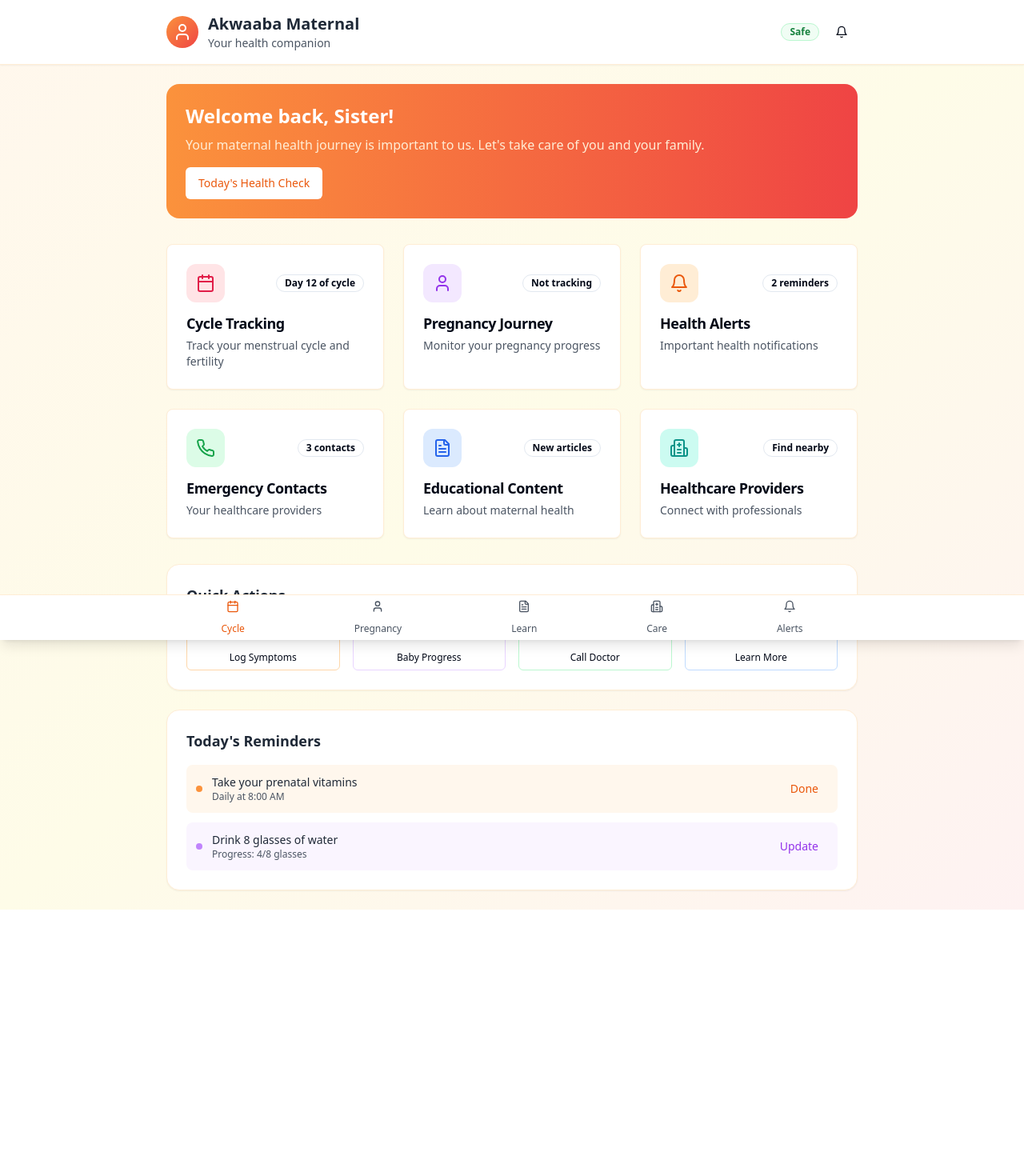
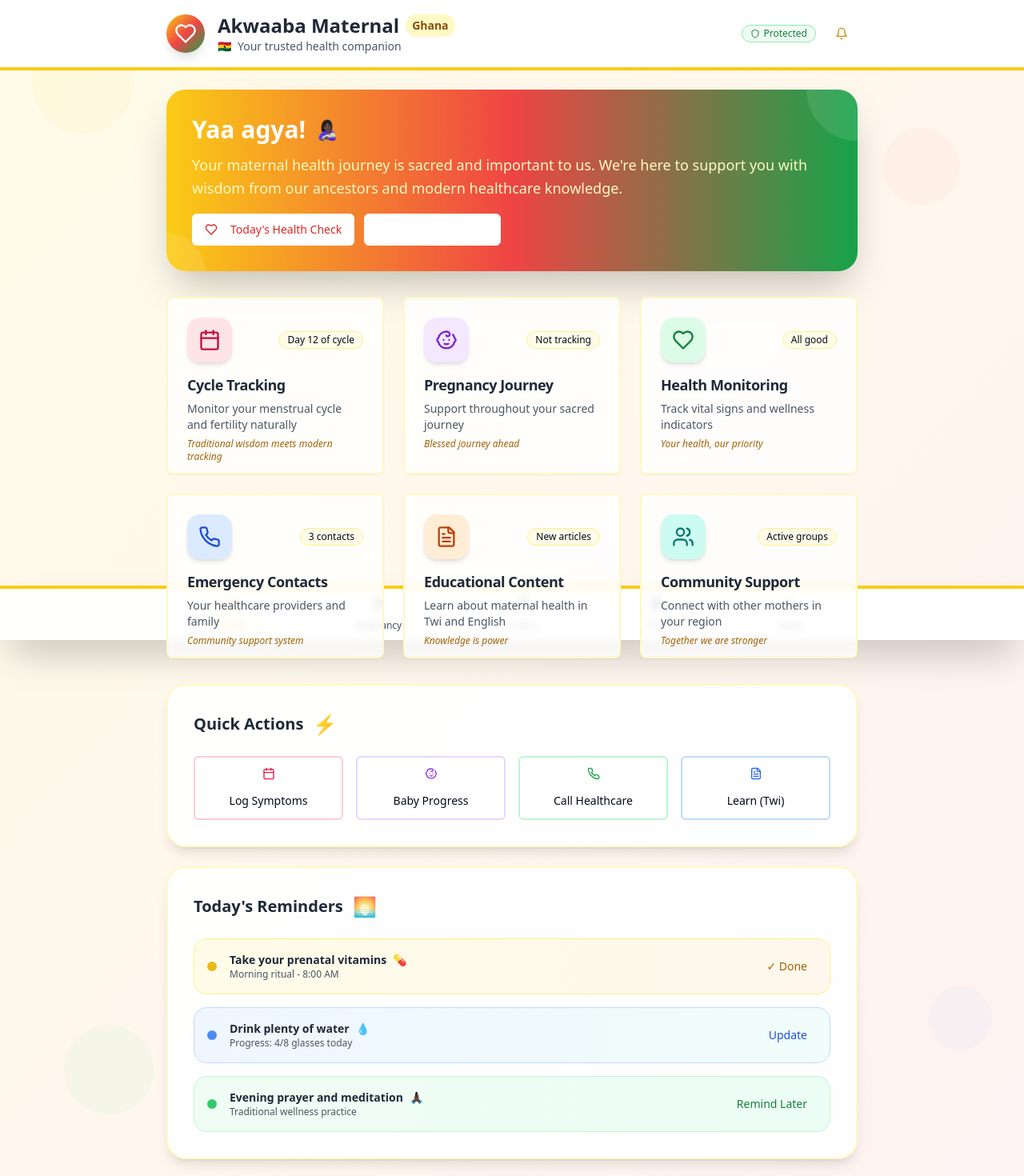
Before and after one commit to ababs17/PregCare-ghana, a React (Vite) app: page / in a window 1280 px wide. Shown: the top 1470 px of the page at 80% size. Before the commit the page ends 1137 px from the top, so only its background shows below. Built offline with nearby package versions, Linux system fonts and the light colour scheme.

Commit message:
Refactor: Enhance visual design and cultural elements
- Implement Ghanaian cultural elements in the design.
- Improve icon-based navigation.
- Refine color scheme and imagery.

```diff
--- a/src/pages/Index.tsx
+++ b/src/pages/Index.tsx
@@ -2,7 +2,7 @@
 import { useState } from 'react';
 import { Card, CardContent, CardDescription, CardHeader, CardTitle } from "@/components/ui/card";
 import { Button } from "@/components/ui/button";
-import { Calendar, User, Bell, Phone, FileText, Hospital } from 'lucide-react';
+import { Calendar, User, Bell, Phone, FileText, Hospital, Heart, Baby, Users, Shield } from 'lucide-react';
 import { Badge } from "@/components/ui/badge";
 
 const Index = () => {
@@ -11,68 +11,99 @@ const Index = () => {
   const dashboardCards = [
     {
       title: "Cycle Tracking",
-      description: "Track your menstrual cycle and fertility",
+      description: "Monitor your menstrual cycle and fertility naturally",
       icon: Calendar,
-      color: "bg-rose-100 text-rose-600",
-      status: "Day 12 of cycle"
+      color: "bg-rose-100 text-rose-700",
+      status: "Day 12 of cycle",
+      culturalNote: "Traditional wisdom meets modern tracking"
     },
     {
       title: "Pregnancy Journey",
-      description: "Monitor your pregnancy progress",
-      icon: User,
-      color: "bg-purple-100 text-purple-600",
-      status: "Not tracking"
+      description: "Support throughout your sacred journey",
+      icon: Baby,
+      color: "bg-purple-100 text-purple-700",
+      status: "Not tracking",
+      culturalNote: "Blessed journey ahead"
     },
     {
-      title: "Health Alerts",
-      description: "Important health notifications",
-      icon: Bell,
-      color: "bg-orange-100 text-orange-600",
-      status: "2 reminders"
+      title: "Health Monitoring",
+      description: "Track vital signs and wellness indicators",
+      icon: Heart,
+      color: "bg-green-100 text-green-700",
+      status: "All good",
+      culturalNote: "Your health, our priority"
     },
     {
       title: "Emergency Contacts",
-      description: "Your healthcare providers",
+      description: "Your healthcare providers and family",
       icon: Phone,
-      color: "bg-green-100 text-green-600",
-      status: "3 contacts"
+      color: "bg-blue-100 text-blue-700",
+      status: "3 contacts",
+      culturalNote: "Community support system"
     },
     {
       title: "Educational Content",
-      description: "Learn about maternal health",
+      description: "Learn about maternal health in Twi and English",
       icon: FileText,
-      color: "bg-blue-100 text-blue-600",
-      status: "New articles"
+      color: "bg-orange-100 text-orange-700",
+      status: "New articles",
+      culturalNote: "Knowledge is power"
     },
     {
-      title: "Healthcare Providers",
-      description: "Connect with professionals",
-      icon: Hospital,
-      color: "bg-teal-100 text-teal-600",
-      status: "Find nearby"
+      title: "Community Support",
+      description: "Connect with other mothers in your region",
+      icon: Users,
+      color: "bg-teal-100 text-teal-700",
+      status: "Active groups",
+      culturalNote: "Together we are stronger"
     }
   ];
 
+  const culturalGreetings = [
+    "Akwaaba, Sister!", // Welcome in Twi
+    "Maakye, Mama!", // Good morning in Twi
+    "Yaa agya!", // Greetings in Twi
+  ];
+
+  const [greeting] = useState(culturalGreetings[Math.floor(Math.random() * culturalGreetings.length)]);
+
   return (
-    <div className="min-h-screen bg-gradient-to-br from-orange-50 via-yellow-50 to-red-50">
-      {/* Header */}
-      <header className="bg-white shadow-sm border-b border-orange-100">
+    <div className="min-h-screen bg-gradient-to-br from-yellow-50 via-orange-50 to-red-50 relative overflow-hidden">
+      {/* Cultural Background Pattern */}
+      <div className="absolute inset-0 opacity-5">
+        <div className="absolute top-10 left-10 w-32 h-32 rounded-full bg-yellow-400"></div>
+        <div className="absolute top-40 right-20 w-24 h-24 rounded-full bg-red-400"></div>
+        <div className="absolute bottom-20 left-20 w-28 h-28 rounded-full bg-green-400"></div>
+        <div className="absolute bottom-40 right-10 w-20 h-20 rounded-full bg-blue-400"></div>
+      </div>
+
+      {/* Header with Cultural Elements */}
+      <header className="bg-white shadow-sm border-b-4 border-yellow-400 relative">
         <div className="max-w-4xl mx-auto px-4 py-4">
           <div className="flex items-center justify-between">
-            <div className="flex items-center space-x-3">
-              <div className="w-10 h-10 bg-gradient-to-br from-orange-400 to-red-500 rounded-full flex items-center justify-center">
-                <User className="w-6 h-6 text-white" />
+            <div className="flex items-center space-x-4">
+              <div className="w-12 h-12 bg-gradient-to-br from-yellow-400 via-red-500 to-green-600 rounded-full flex items-center justify-center shadow-lg">
+                <Heart className="w-7 h-7 text-white" />
               </div>
               <div>
-                <h1 className="text-xl font-bold text-gray-800">Akwaaba Maternal</h1>
-                <p className="text-sm text-gray-600">Your health companion</p>
+                <h1 className="text-2xl font-bold text-gray-800 flex items-center">
+                  Akwaaba Maternal
+                  <span className="ml-2 text-sm bg-yellow-100 text-yellow-800 px-2 py-1 rounded-full">
+                    Ghana
+                  </span>
+                </h1>
+                <p className="text-sm text-gray-600 flex items-center">
+                  <span className="mr-2">🇬🇭</span>
+                  Your trusted health companion
+                </p>
               </div>
             </div>
-            <div className="flex items-center space-x-2">
-              <Badge variant="outline" className="bg-green-50 text-green-700 border-green-200">
-                Safe
+            <div className="flex items-center space-x-3">
+              <Badge variant="outline" className="bg-green-50 text-green-700 border-green-300 font-medium">
+                <Shield className="w-3 h-3 mr-1" />
+                Protected
               </Badge>
-              <Button variant="ghost" size="sm">
+              <Button variant="ghost" size="sm" className="text-yellow-600 hover:bg-yellow-50">
                 <Bell className="w-4 h-4" />
               </Button>
             </div>
@@ -81,136 +112,182 @@ const Index = () => {
       </header>
 
       {/* Main Content */}
-      <main className="max-w-4xl mx-auto px-4 py-6">
-        {/* Welcome Section */}
+      <main className="max-w-4xl mx-auto px-4 py-6 relative z-10">
+        {/* Cultural Welcome Section */}
         <div className="mb-8">
-          <div className="bg-gradient-to-r from-orange-400 to-red-500 rounded-2xl p-6 text-white mb-6">
-            <h2 className="text-2xl font-bold mb-2">Welcome back, Sister!</h2>
-            <p className="text-orange-100 mb-4">
-              Your maternal health journey is important to us. Let's take care of you and your family.
-            </p>
+          <div className="bg-gradient-to-r from-yellow-400 via-red-500 to-green-600 rounded-3xl p-8 text-white mb-6 shadow-2xl relative overflow-hidden">
+            {/* Decorative elements */}
+            <div className="absolute top-0 right-0 w-32 h-32 bg-white/10 rounded-full -translate-y-16 translate-x-16"></div>
+            <div className="absolute bottom-0 left-0 w-24 h-24 bg-white/10 rounded-full -translate-x-12 translate-y-12"></div>
+
+            <div className="relative z-10">
+              <h2 className="text-3xl font-bold mb-3 flex items-center">
+                {greeting}
+                <span className="ml-3 text-2xl">🤱🏿</span>
+              </h2>
+              <p className="text-yellow-100 mb-4 text-lg leading-relaxed">
+                Your maternal health journey is sacred and important to us. We're here to support you
+                with wisdom from our ancestors and modern healthcare knowledge.
+              </p>
+              <div className="flex flex-wrap gap-3">
+                <Button
+                  variant="secondary"
+                  className="bg-white text-red-600 hover:bg-yellow-50 font-medium"
+                >
+                  <Heart className="w-4 h-4 mr-2" />
+                  Today's Health Check
+                </Button>
+                <Button
+                  variant="outline"
+                  className="border-white text-white hover:bg-white/10"
+                >
+                  <Users className="w-4 h-4 mr-2" />
+                  Join Community
+                </Button>
+              </div>
+            </div>
+          </div>
+        </div>
+
+        {/* Dashboard Grid with Cultural Enhancements */}
+        <div className="grid grid-cols-1 md:grid-cols-2 lg:grid-cols-3 gap-6 mb-8">
+          {dashboardCards.map((card, index) => (
+            <Card
+              key={index}
+              className="hover:shadow-xl transition-all duration-300 cursor-pointer group border-2 border-yellow-100 hover:border-yellow-300 bg-white/80 backdrop-blur-sm"
+            >
+              <CardHeader className="pb-3">
+                <div className="flex items-center justify-between mb-2">
+                  <div className={`w-14 h-14 rounded-2xl ${card.color} flex items-center justify-center group-hover:scale-110 transition-transform duration-300 shadow-md`}>
+                    <card.icon className="w-7 h-7" />
+                  </div>
+                  <Badge variant="outline" className="text-xs font-medium bg-yellow-50 border-yellow-200">
+                    {card.status}
+                  </Badge>
+                </div>
+                <CardTitle className="text-lg mb-1 text-gray-800">{card.title}</CardTitle>
+                <CardDescription className="text-sm text-gray-600 mb-2">
+                  {card.description}
+                </CardDescription>
+                <p className="text-xs text-yellow-700 italic font-medium">
+                  {card.culturalNote}
+                </p>
+              </CardHeader>
+            </Card>
+          ))}
+        </div>
+
+        {/* Enhanced Quick Actions with Cultural Context */}
+        <div className="bg-white/90 backdrop-blur-sm rounded-3xl shadow-lg border-2 border-yellow-100 p-8 mb-6">
+          <div className="flex items-center mb-6">
+            <h3 className="text-xl font-bold text-gray-800 mr-3">Quick Actions</h3>
+            <span className="text-2xl">⚡</span>
+          </div>
+          <div className="grid grid-cols-2 md:grid-cols-4 gap-4">
             <Button
-              variant="secondary"
-              className="bg-white text-orange-600 hover:bg-orange-50"
+              variant="outline"
+              className="h-20 flex-col space-y-2 border-2 border-rose-200 hover:bg-rose-50 group"
             >
-              Today's Health Check
+              <Calendar className="w-6 h-6 text-rose-600 group-hover:scale-110 transition-transform" />
+              <span className="text-sm font-medium">Log Symptoms</span>
+            </Button>
+            <Button
+              variant="outline"
+              className="h-20 flex-col space-y-2 border-2 border-purple-200 hover:bg-purple-50 group"
+            >
+              <Baby className="w-6 h-6 text-purple-600 group-hover:scale-110 transition-transform" />
+              <span className="text-sm font-medium">Baby Progress</span>
+            </Button>
+            <Button
+              variant="outline"
+              className="h-20 flex-col space-y-2 border-2 border-green-200 hover:bg-green-50 group"
+            >
+              <Phone className="w-6 h-6 text-green-600 group-hover:scale-110 transition-transform" />
+              <span className="text-sm font-medium">Call Healthcare</span>
+            </Button>
+            <Button
+              variant="outline"
+              className="h-20 flex-col space-y-2 border-2 border-blue-200 hover:bg-blue-50 group"
+            >
+              <FileText className="w-6 h-6 text-blue-600 group-hover:scale-110 transition-transform" />
+              <span className="text-sm font-medium">Learn (Twi)</span>
             </Button>
           </div>
         </div>
 
-        {/* Dashboard Grid */}
-        <div className="grid grid-cols-1 md:grid-cols-2 lg:grid-cols-3 gap-6 mb-8">
-          {dashboardCards.map((card, index) => (
-            <Card
-              key={index}
-              className="hover:shadow-lg transition-all duration-300 cursor-pointer group border-orange-100 hover:border-orange-200"
-            >
-              <CardHeader className="pb-3">
-                <div className="flex items-center justify-between">
-                  <div className={`w-12 h-12 rounded-xl ${card.color} flex items-center justify-center group-hover:scale-110 transition-transform duration-200`}>
-                    <card.icon className="w-6 h-6" />
-                  </div>
-                  <Badge variant="outline" className="text-xs">
-                    {card.status}
-                  </Badge>
-                </div>
-              </CardHeader>
-              <CardContent>
-                <CardTitle className="text-lg mb-1">{card.title}</CardTitle>
-                <CardDescription className="text-sm text-gray-600">
-                  {card.description}
-                </CardDescription>
-              </CardContent>
-            </Card>
-          ))}
-        </div>
-
-        {/* Quick Actions */}
-        <div className="bg-white rounded-2xl shadow-sm border border-orange-100 p-6">
-          <h3 className="text-lg font-semibold text-gray-800 mb-4">Quick Actions</h3>
-          <div className="grid grid-cols-2 md:grid-cols-4 gap-4">
-            <Button
-              variant="outline"
-              className="h-16 flex-col space-y-2 border-orange-200 hover:bg-orange-50"
-            >
-              <Calendar className="w-5 h-5 text-orange-600" />
-              <span className="text-xs">Log Symptoms</span>
-            </Button>
-            <Button
-              variant="outline"
-              className="h-16 flex-col space-y-2 border-purple-200 hover:bg-purple-50"
-            >
-              <User className="w-5 h-5 text-purple-600" />
-              <span className="text-xs">Baby Progress</span>
-            </Button>
-            <Button
-              variant="outline"
-              className="h-16 flex-col space-y-2 border-green-200 hover:bg-green-50"
-            >
-              <Phone className="w-5 h-5 text-green-600" />
-              <span className="text-xs">Call Doctor</span>
-            </Button>
-            <Button
-              variant="outline"
-              className="h-16 flex-col space-y-2 border-blue-200 hover:bg-blue-50"
-            >
-              <FileText className="w-5 h-5 text-blue-600" />
-              <span className="text-xs">Learn More</span>
-            </Button>
+        {/* Cultural Reminders Section */}
+        <div className="bg-white/90 backdrop-blur-sm rounded-3xl shadow-lg border-2 border-yellow-100 p-8">
+          <div className="flex items-center mb-6">
+            <h3 className="text-xl font-bold text-gray-800 mr-3">Today's Reminders</h3>
+            <span className="text-2xl">🌅</span>
           </div>
-        </div>
-
-        {/* Today's Reminders */}
-        <div className="mt-6 bg-white rounded-2xl shadow-sm border border-orange-100 p-6">
-          <h3 className="text-lg font-semibold text-gray-800 mb-4">Today's Reminders</h3>
-          <div className="space-y-3">
-            <div className="flex items-center space-x-3 p-3 bg-orange-50 rounded-lg">
-              <div className="w-2 h-2 bg-orange-400 rounded-full"></div>
+          <div className="space-y-4">
+            <div className="flex items-center space-x-4 p-4 bg-gradient-to-r from-yellow-50 to-orange-50 rounded-2xl border border-yellow-200">
+              <div className="w-3 h-3 bg-yellow-500 rounded-full animate-pulse"></div>
               <div className="flex-1">
-                <p className="text-sm font-medium text-gray-800">Take your prenatal vitamins</p>
-                <p className="text-xs text-gray-600">Daily at 8:00 AM</p>
+                <p className="text-sm font-semibold text-gray-800 flex items-center">
+                  Take your prenatal vitamins
+                  <span className="ml-2">💊</span>
+                </p>
+                <p className="text-xs text-gray-600">Morning ritual - 8:00 AM</p>
               </div>
-              <Button size="sm" variant="ghost" className="text-orange-600">
-                Done
+              <Button size="sm" variant="ghost" className="text-yellow-700 hover:bg-yellow-100">
+                ✓ Done
               </Button>
             </div>
-            <div className="flex items-center space-x-3 p-3 bg-purple-50 rounded-lg">
-              <div className="w-2 h-2 bg-purple-400 rounded-full"></div>
+            <div className="flex items-center space-x-4 p-4 bg-gradient-to-r from-blue-50 to-teal-50 rounded-2xl border border-blue-200">
+              <div className="w-3 h-3 bg-blue-500 rounded-full animate-pulse"></div>
               <div className="flex-1">
-                <p className="text-sm font-medium text-gray-800">Drink 8 glasses of water</p>
-                <p className="text-xs text-gray-600">Progress: 4/8 glasses</p>
+                <p className="text-sm font-semibold text-gray-800 flex items-center">
+                  Drink plenty of water
+                  <span className="ml-2">💧</span>
+                </p>
+                <p className="text-xs text-gray-600">Progress: 4/8 glasses today</p>
               </div>
-              <Button size="sm" variant="ghost" className="text-purple-600">
+              <Button size="sm" variant="ghost" className="text-blue-700 hover:bg-blue-100">
                 Update
+              </Button>
+            </div>
+            <div className="flex items-center space-x-4 p-4 bg-gradient-to-r from-green-50 to-emerald-50 rounded-2xl border border-green-200">
+              <div className="w-3 h-3 bg-green-500 rounded-full animate-pulse"></div>
+              <div className="flex-1">
+                <p className="text-sm font-semibold text-gray-800 flex items-center">
+                  Evening prayer and meditation
+                  <span className="ml-2">🙏🏿</span>
+                </p>
+                <p className="text-xs text-gray-600">Traditional wellness practice</p>
+              </div>
+              <Button size="sm" variant="ghost" className="text-green-700 hover:bg-green-100">
+                Remind Later
               </Button>
             </div>
           </div>
         </div>
       </main>
 
-      {/* Bottom Navigation */}
-      <nav className="fixed bottom-0 left-0 right-0 bg-white border-t border-orange-100 shadow-lg">
-        <div className="max-w-4xl mx-auto px-4 py-2">
+      {/* Enhanced Bottom Navigation */}
+      <nav className="fixed bottom-0 left-0 right-0 bg-white/95 backdrop-blur-md border-t-4 border-yellow-400 shadow-2xl">
+        <div className="max-w-4xl mx-auto px-4 py-3">
           <div className="flex justify-around items-center">
-            <Button variant="ghost" className="flex-col space-y-1 py-2 text-orange-600">
+            <Button variant="ghost" className="flex-col space-y-1 py-2 text-yellow-600 bg-yellow-50">
               <Calendar className="w-5 h-5" />
-              <span className="text-xs">Cycle</span>
+              <span className="text-xs font-medium">Cycle</span>
             </Button>
-            <Button variant="ghost" className="flex-col space-y-1 py-2 text-gray-600">
-              <User className="w-5 h-5" />
-              <span className="text-xs">Pregnancy</span>
+            <Button variant="ghost" className="flex-col space-y-1 py-2 text-gray-600 hover:text-purple-600 hover:bg-purple-50">
+              <Baby className="w-5 h-5" />
+              <span className="text-xs font-medium">Pregnancy</span>
             </Button>
-            <Button variant="ghost" className="flex-col space-y-1 py-2 text-gray-600">
+            <Button variant="ghost" className="flex-col space-y-1 py-2 text-gray-600 hover:text-blue-600 hover:bg-blue-50">
               <FileText className="w-5 h-5" />
-              <span className="text-xs">Learn</span>
+              <span className="text-xs font-medium">Learn</span>
             </Button>
-            <Button variant="ghost" className="flex-col space-y-1 py-2 text-gray-600">
+            <Button variant="ghost" className="flex-col space-y-1 py-2 text-gray-600 hover:text-green-600 hover:bg-green-50">
               <Hospital className="w-5 h-5" />
-              <span className="text-xs">Care</span>
+              <span className="text-xs font-medium">Care</span>
             </Button>
-            <Button variant="ghost" className="flex-col space-y-1 py-2 text-gray-600">
+            <Button variant="ghost" className="flex-col space-y-1 py-2 text-gray-600 hover:text-red-600 hover:bg-red-50">
               <Bell className="w-5 h-5" />
-              <span className="text-xs">Alerts</span>
+              <span className="text-xs font-medium">Alerts</span>
             </Button>
           </div>
         </div>
```
